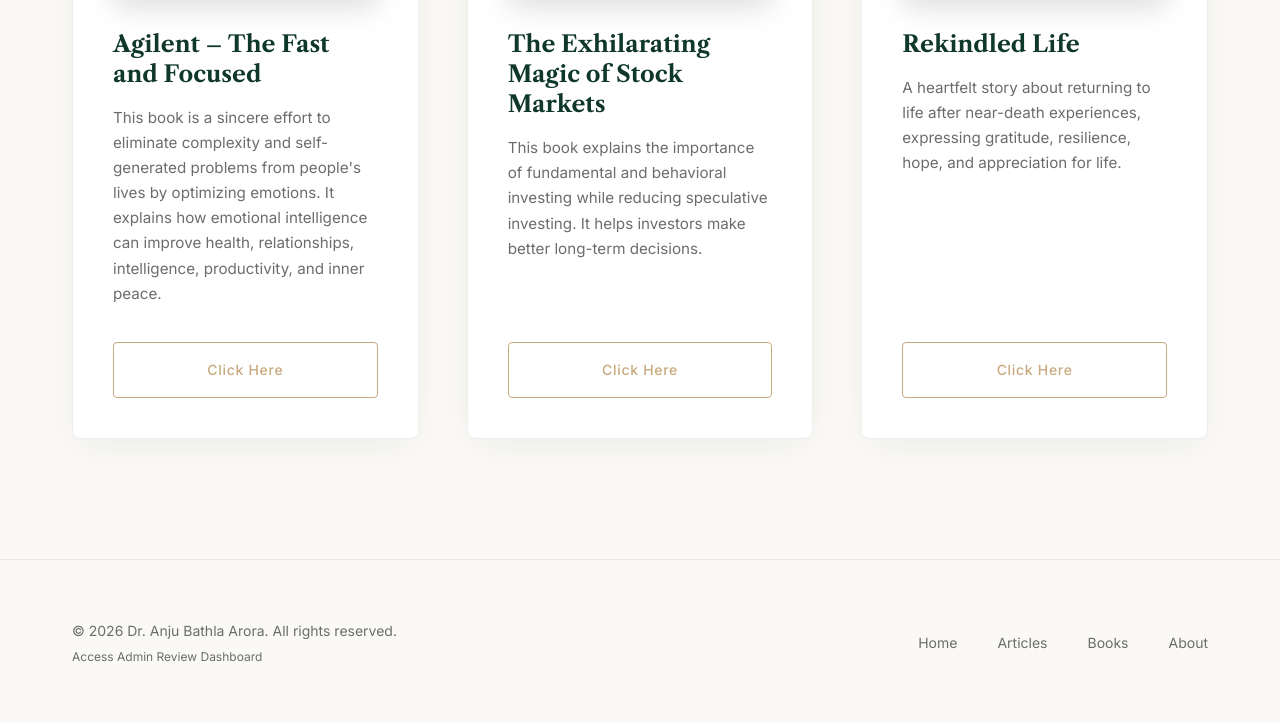
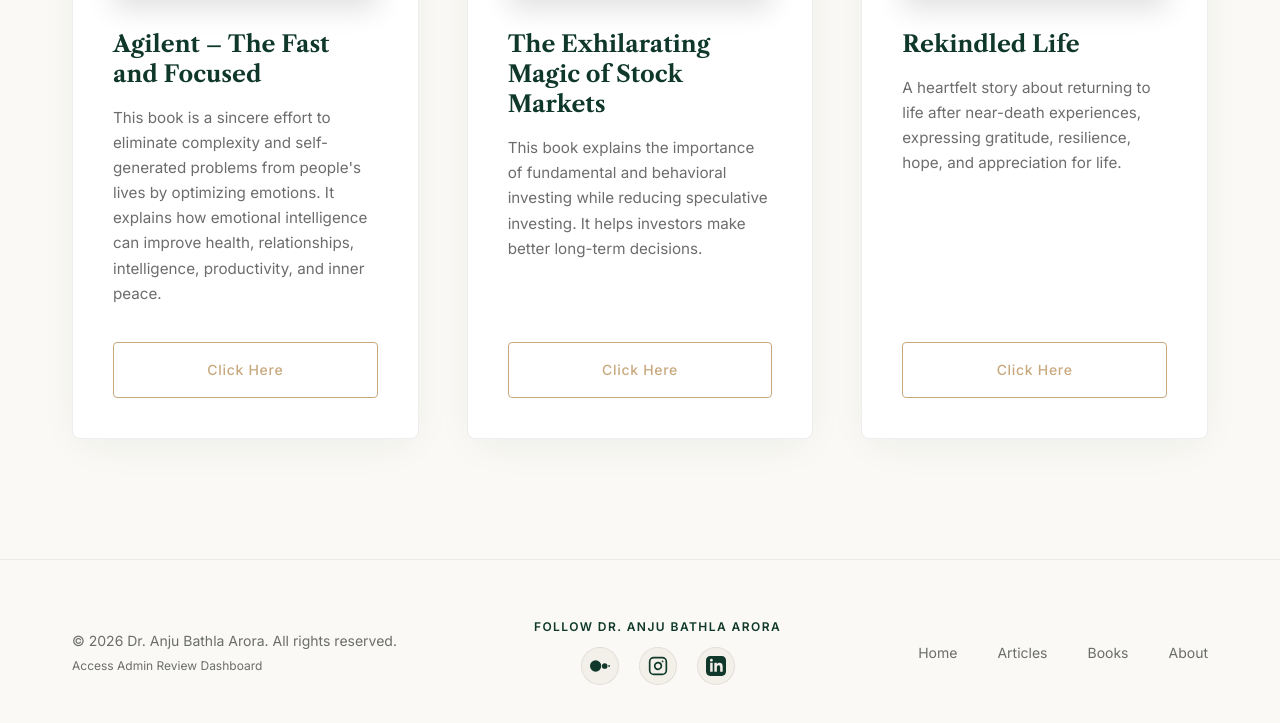
Before and after one commit to arnavarora-13/anjubathlaarora-website, a website: page index.html in a window 1280 px wide. Shown: the part 3828-4551 px from the top of the page. Drawn offline with nearby package versions, Linux system fonts and the light colour scheme.

Commit message:
feat: add social media links in website footer

```diff
--- a/index.html
+++ b/index.html
@@ -230,6 +230,30 @@
           <a href="admin.html" class="admin-trigger" target="_blank">Access Admin Review Dashboard</a>
         </p>
       </div>
+
+      <div class="footer-social">
+        <h4>Follow Dr. Anju Bathla Arora</h4>
+        <div class="social-icons">
+          <a href="https://medium.com/@anjubathlaarora" target="_blank" rel="noopener noreferrer" class="social-icon" aria-label="Medium">
+            <svg xmlns="http://www.w3.org/2000/svg" viewBox="0 0 24 24" width="20" height="20" fill="currentColor">
+              <path d="M13.54 12a6.8 6.8 0 01-6.77 6.82A6.8 6.8 0 010 12a6.8 6.8 0 016.77-6.82A6.8 6.8 0 0113.54 12zM20.96 12a3.3 3.3 0 01-3.29 3.4 3.3 3.3 0 01-3.29-3.4 3.3 3.3 0 013.29-3.4 3.3 3.3 0 013.29 3.4zM24 12a1.07 1.07 0 01-1.07 1.1A1.07 1.07 0 0121.86 12a1.07 1.07 0 011.07-1.1A1.07 1.07 0 0124 12z"/>
+            </svg>
+          </a>
+          <a href="https://www.instagram.com/anjubathlaarora/" target="_blank" rel="noopener noreferrer" class="social-icon" aria-label="Instagram">
+            <svg xmlns="http://www.w3.org/2000/svg" viewBox="0 0 24 24" width="20" height="20" fill="none" stroke="currentColor" stroke-width="2" stroke-linecap="round" stroke-linejoin="round">
+              <rect x="2" y="2" width="20" height="20" rx="5" ry="5"></rect>
+              <path d="M16 11.37A4 4 0 1 1 12.63 8 4 4 0 0 1 16 11.37z"></path>
+              <line x1="17.5" y1="6.5" x2="17.51" y2="6.5"></line>
+            </svg>
+          </a>
+          <a href="https://in.linkedin.com/in/dr-anju-arora-05193a22" target="_blank" rel="noopener noreferrer" class="social-icon" aria-label="LinkedIn">
+            <svg xmlns="http://www.w3.org/2000/svg" viewBox="0 0 24 24" width="20" height="20" fill="currentColor">
+              <path d="M19 0h-14c-2.761 0-5 2.239-5 5v14c0 2.761 2.239 5 5 5h14c2.762 0 5-2.239 5-5v-14c0-2.761-2.238-5-5-5zm-11 19h-3v-11h3v11zm-1.5-12.268c-.966 0-1.75-.779-1.75-1.75s.784-1.75 1.75-1.75 1.75.779 1.75 1.75-.784 1.75-1.75 1.75zm13.5 12.268h-3v-5.604c0-3.368-4-3.113-4 0v5.604h-3v-11h3v1.765c1.396-2.586 7-2.777 7 2.476v6.759z"/>
+            </svg>
+          </a>
+        </div>
+      </div>
+
       <ul class="footer-nav">
         <li><a href="#home" class="footer-link">Home</a></li>
         <li><a href="#articles" class="footer-link">Articles</a></li>
--- a/styles.css
+++ b/styles.css
@@ -1731,3 +1731,52 @@ textarea.form-control:focus {
   50% { transform: translateY(4px); }
   100% { transform: translateY(0px); }
 }
+
+/* ==========================================
+   Footer Social Media Section
+   ========================================== */
+.footer-social {
+  text-align: center;
+}
+
+.footer-social h4 {
+  font-family: var(--font-sans);
+  font-size: 0.75rem;
+  font-weight: 600;
+  text-transform: uppercase;
+  letter-spacing: 0.12em;
+  color: var(--accent-forest-green);
+  margin-bottom: 0.75rem;
+}
+
+.social-icons {
+  display: flex;
+  justify-content: center;
+  gap: 1.25rem;
+}
+
+.social-icon {
+  display: inline-flex;
+  align-items: center;
+  justify-content: center;
+  width: 38px;
+  height: 38px;
+  border-radius: 50%;
+  background-color: var(--bg-soft-beige);
+  color: var(--accent-forest-green);
+  border: 1px solid var(--border-light);
+  transition: var(--transition-fast);
+}
+
+.social-icon:hover {
+  background-color: var(--accent-forest-green);
+  color: var(--bg-warm-white);
+  transform: translateY(-2px);
+  box-shadow: 0 4px 10px rgba(15, 56, 43, 0.15);
+}
+
+@media (max-width: 768px) {
+  .footer-social {
+    margin: 1.5rem 0;
+  }
+}
```
